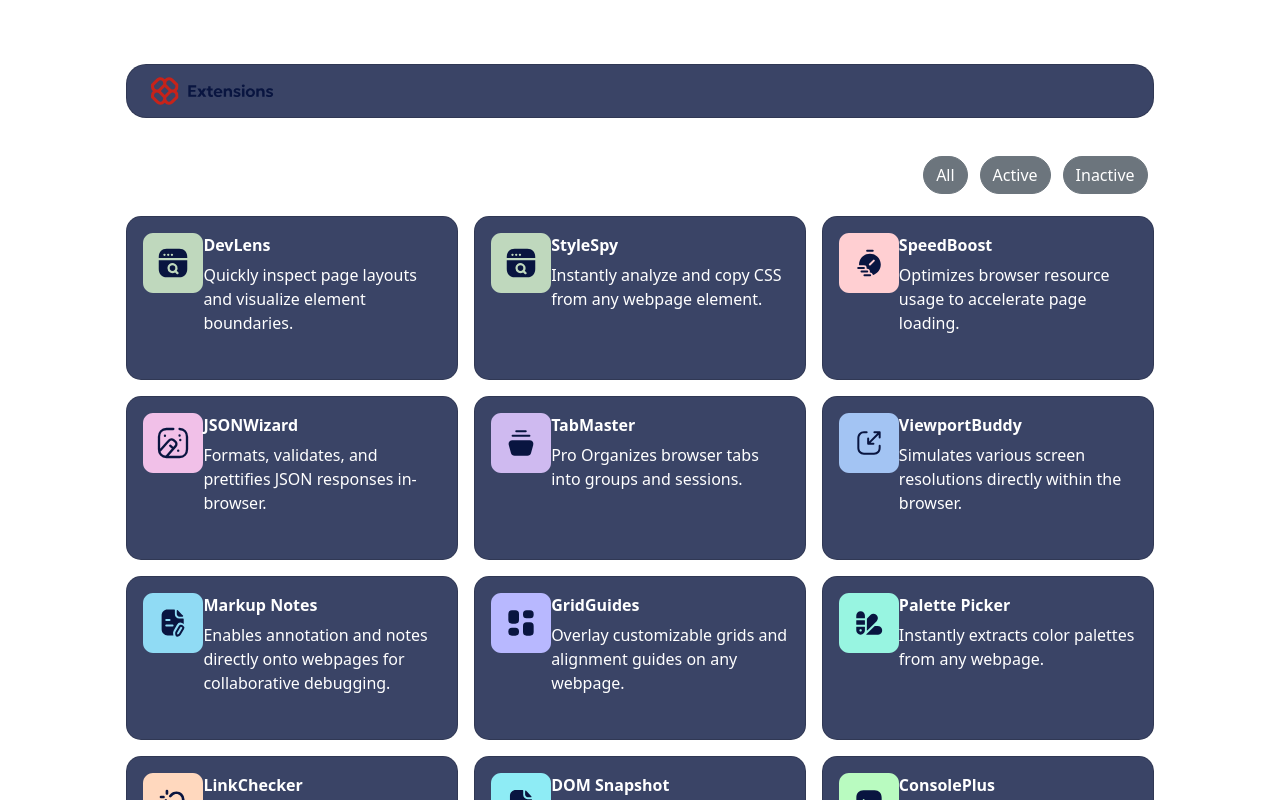
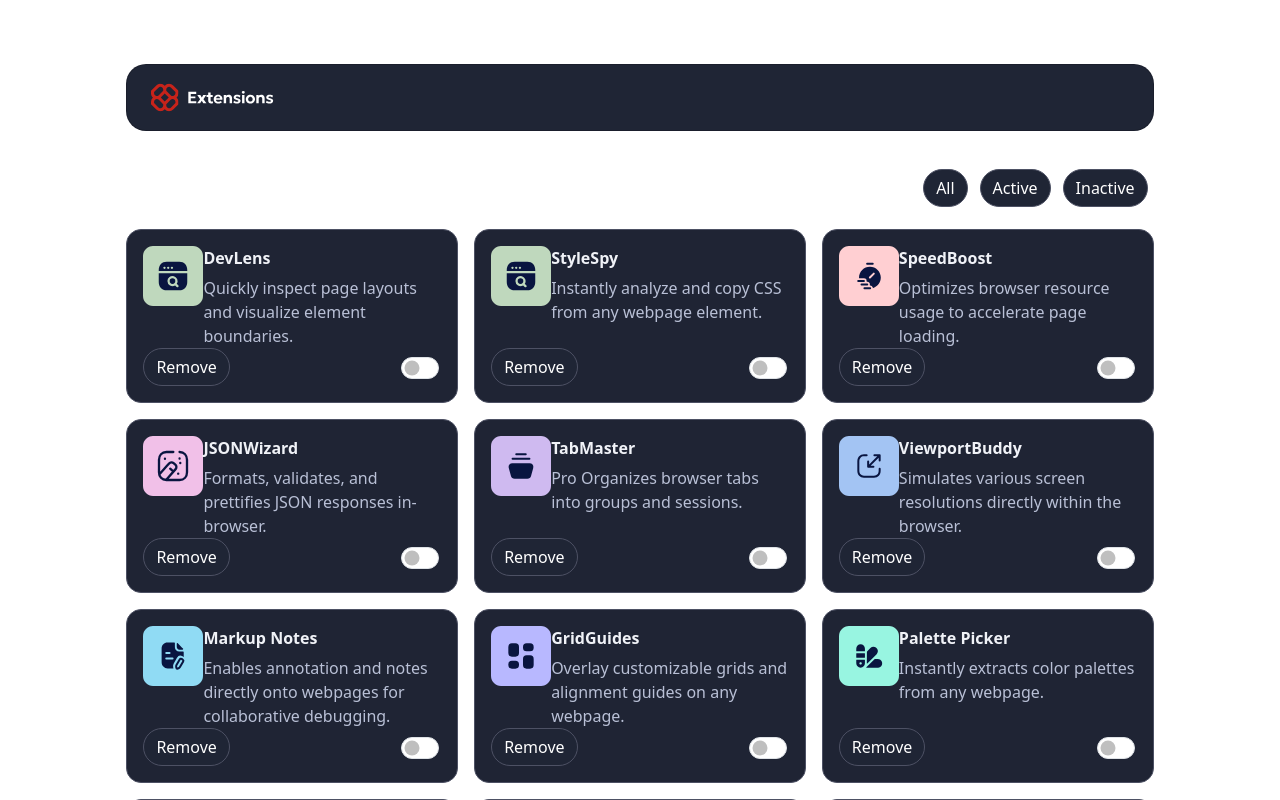
Before and after one commit to YrakovPavel/html-css-train, a Vue app: page / in a window 1280 px wide. Shown: the top 800 px of the page. Built offline with nearby package versions, Linux system fonts and the light colour scheme.

Commit message:
Brought the design closer to the original

```diff
--- a/package.json
+++ b/package.json
@@ -23,6 +23,7 @@
     "typescript": "~6.0.0",
     "vite": "^8.1.5",
     "vite-plugin-vue-devtools": "^8.1.5",
+    "vite-svg-loader": "^5.1.1",
     "vue-tsc": "^3.3.7"
   },
   "engines": {
--- a/src/App.vue
+++ b/src/App.vue
@@ -1,6 +1,7 @@
 <script setup lang="ts">
 import ExtensionComponent from "@/components/ExtensionComponent.vue";
 import type {Extension} from "@/types/Extension.ts";
+import Logo from "@/assets/images/logo.svg";
 
 const extensionArray: Extension[] = [];
 
@@ -81,8 +82,8 @@ extensionArray.push({
 <template>
   <div class="main-frame">
     <header>
-      <div class="card card-logo-image">
-        <img src="./assets/images/logo.svg" alt="logo" class="logo-image">
+      <div class="card card-logo">
+        <Logo class="logo"></Logo>
       </div>
     </header>
     <main>
@@ -123,16 +124,17 @@ header{
   width: 100%;
 }
 
-.card-logo-image{
-  background-color: color-mix(in srgb, #091540, white 20%);
+.card-logo{
+  background-color: #1f2535;
   border-radius: 20px;
 }
 
-.logo-image{
+.logo{
   margin-left: 24px;
   margin-bottom: 12px;
   margin-top: 12px;
   width: 12%;
+  color: white;
 }
 
 nav{
@@ -150,6 +152,8 @@ nav{
 
 .btn{
   border-radius: 20px;
+  background-color: #1f2535;
+  border-color: #4D5164;
 }
 
 .all-elements{
--- a/src/assets/main.css
+++ b/src/assets/main.css
@@ -1,5 +1,5 @@
 body{
-    background-color: color-mix(in srgb, #091540, black 40%);;
+    background-color: #060B23;
     width: 100vw;
     height: 100vh;
     box-sizing: border-box;
--- a/src/components/ExtensionComponent.vue
+++ b/src/components/ExtensionComponent.vue
@@ -10,6 +10,12 @@ const props = defineProps<{extension: Extension}>()
       <img class="card-image" :src="'src/assets/images/' + props.extension.image" alt="image of extension">
       <div class="card-title"><b>{{ props.extension.name }}</b></div>
       <div class="card-text">{{ props.extension.description }}</div>
+      <div class="card-buttons">
+        <button type="button" class="btn btn-secondary">Remove</button>
+        <form class="form-check form-switch">
+          <input class="form-check-input" type="checkbox">
+        </form>
+      </div>
     </div>
   </div>
 </template>
@@ -17,22 +23,42 @@ const props = defineProps<{extension: Extension}>()
 <style scoped>
   .card{
     border-radius: 15px;
-    background-color: color-mix(in srgb, #091540, white 20%);
-    color: white;
+    background-color: #1F2434;
+    border-color: #4D5164;
   }
   .card-body{
     display: grid;
     grid-auto-flow: column;
     grid-auto-columns: 1fr 4fr;
-    grid-auto-rows: 30px 100px;
+    grid-auto-rows: 30px 60px 50px;
     grid-template-areas: "img title"
-                         "space text";
+                         "space text"
+                         "button button";
   }
 
   .card-title{
     grid-area: title;
+    color: #F0F2F7;
   }
   .card-text{
     grid-area: text;
+    color: #B9C0D6;
+  }
+  .card-buttons{
+    margin-top: 12px;
+    grid-area: button;
+    display: flex;
+    justify-content: space-between;
+    align-items: center;
+  }
+
+  .btn{
+    border-radius: 20px;
+    background-color: #1f2535;
+    border-color: #4D5164;
+  }
+
+  .form-check-input{
+    padding: 10px 18px;
   }
 </style>
--- a/vite.config.ts
+++ b/vite.config.ts
@@ -3,12 +3,14 @@ import { fileURLToPath, URL } from 'node:url'
 import { defineConfig } from 'vite'
 import vue from '@vitejs/plugin-vue'
 import vueDevTools from 'vite-plugin-vue-devtools'
+import svgLoader from "vite-svg-loader"
 
 // https://vite.dev/config/
 export default defineConfig({
   plugins: [
     vue(),
     vueDevTools(),
+    svgLoader()
   ],
   resolve: {
     alias: {
```
Also changed, not shown: src/assets/images/logo.svg, 1 other file (tests, documents, lock files or other folders).
